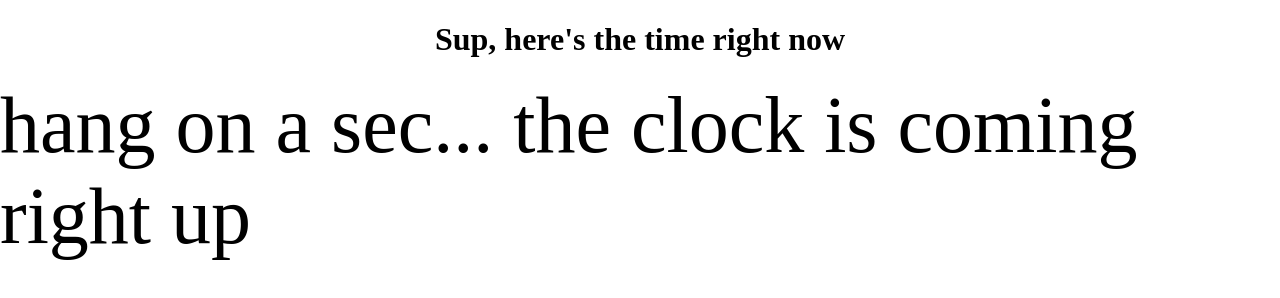
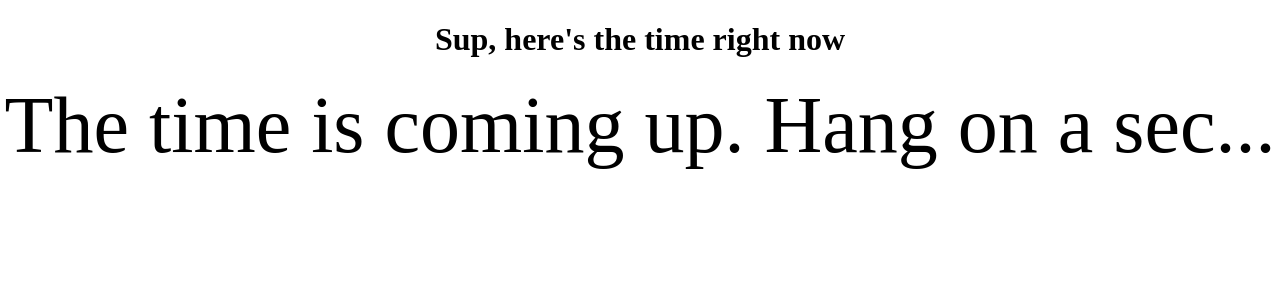
Before and after one commit to luka8094/clock-assignment, a website: page public/time-assignment.html in a window 1280 px wide. Drawn offline with Linux system fonts and the light colour scheme.

```diff
--- a/public/time-assignment.html
+++ b/public/time-assignment.html
@@ -23,7 +23,7 @@
 </head>
 <body>
     <h1>Sup, here's the time right now</h1>
-    <div id="time-box">hang on a sec... the clock is coming right up</div>
+    <div id="time-box">The time is coming up. Hang on a sec...</div>
 
     <script>
 
```
